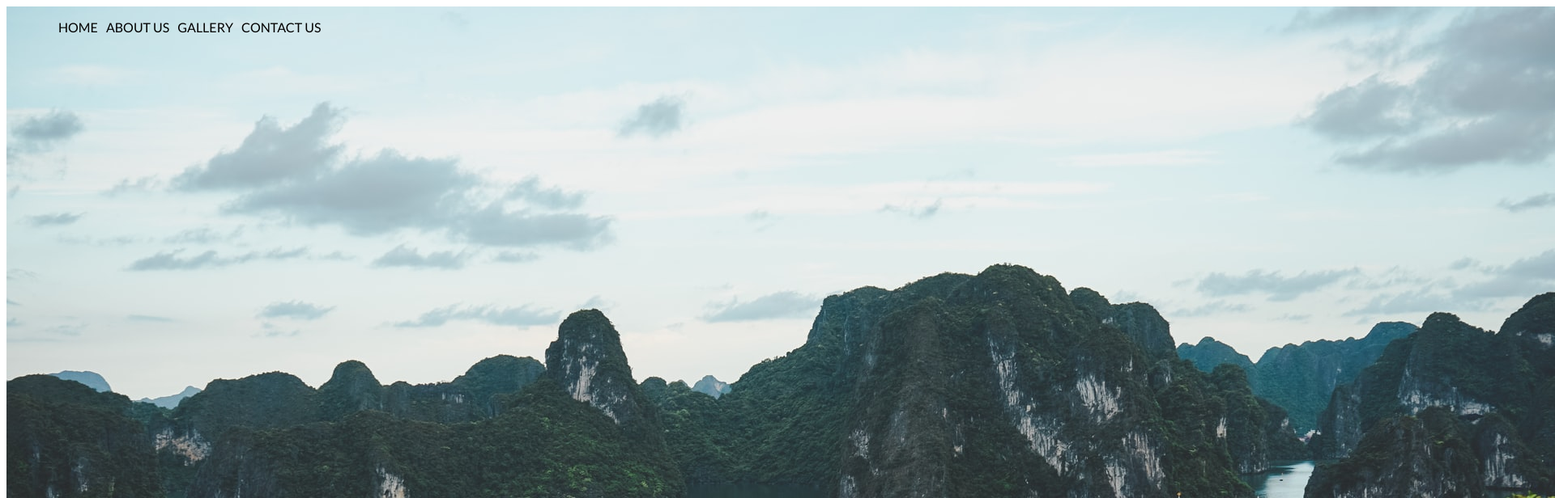
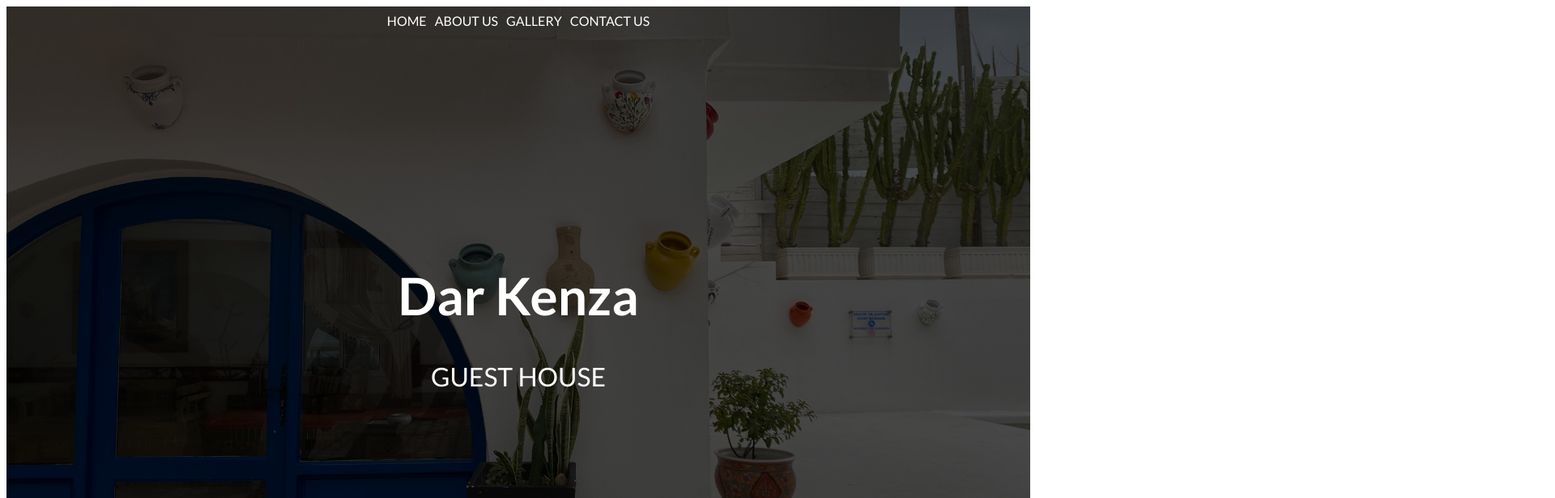
Before and after one commit to rimamenaa/DarKenza, a React (Vite) app: page / in a window 1280 px wide. Shown: the top 616 px of the page at 81% size, 1920 px wide, since content can reach past the window. Built offline with nearby package versions, Linux system fonts and the light colour scheme.

Commit message:
fixed navbar bug

```diff
--- a/src/Components/Hero.jsx
+++ b/src/Components/Hero.jsx
@@ -1,15 +1,14 @@
 import React from 'react'
 import "./HeroStyles.css"
-import Image from '../assets/1.jpg'
 
 export default function Hero(props) {
   return (
     <>
-    <div className='hero'>
-        <img src={Image} alt="HeroImg" />
+    <div className={props.cName}>
+        <img src={props.heroImg} alt="HeroImg" />
         <div className='heroText'>
-            <h1>Dar Kenza</h1>
-            <p>GUEST HOUSE</p>
+            <h1>{props.title}</h1>
+            <p>{props.text}</p>
         </div>
     </div>
 
--- a/src/Components/HeroStyles.css
+++ b/src/Components/HeroStyles.css
@@ -1,3 +1,32 @@
-h1 {
+.hero {
+    width: 100%;
+    height: 100%;
+    position: relative;
+}
+img {
+    width: 100%;
+    height: 100%;
+    object-fit: cover;
+    filter: brightness(30%);
+}
+.heroText {
+    position: absolute;
+    top: 55%;
+    left: 50%;
+    transform: translate(-50%, -50%);
+}
+.heroText h1 {
     font-size: 4rem;
+    background: #fff;
+    -webkit-background-clip: text;
+    -webkit-text-fill-color: transparent;
 }
+.heroText p {
+    font-size: 2rem;
+    font-weight: 400;
+    color: #fff;
+}
+
+@media screen and (max-width: 555px) {
+    .heroText
+}
--- a/src/Components/NavbarStyles.css
+++ b/src/Components/NavbarStyles.css
@@ -1,18 +1,26 @@
-.navMenu {
+.navbar {
+    position: fixed;
+    top: 0;
+    left: 0;
+    right: 0;
+    margin: 0 auto; /* auto will center the element horizontally */
+    width: 100%;
+    z-index: 1; /*to make the navbar show on top of the image */
+  }
+
+  .navMenu {
     display: grid;
     grid-template-columns: repeat(4, auto);
     grid-gap: 10px;
     list-style: none;
     align-items: center;
-    padding: 0 5%;  /* % instead of rem or px for better resposivity */
     justify-content: center;
-    position: fixed;
-
-}
+    padding: 0 30%; /* % instead of rem or px for better resposivity */
+  }
 
 .navLinks {
     text-decoration: none;
-    color: black;
+    color: white;
 }
 
 .navLinks:hover {
--- a/src/Routes/Home.jsx
+++ b/src/Routes/Home.jsx
@@ -1,12 +1,18 @@
 import React from 'react'
 import Navbar from '../Components/Navbar'
 import Hero from '../Components/Hero'
+import Image from '../assets/12.jpg'
 
 export default function Home() {
   return (
     <>
     <Navbar/>
-    <Hero/>
+    <Hero
+    cName="hero"
+    heroImg={Image}
+    title="Dar Kenza"
+    text="GUEST HOUSE"
+    />
     </>
   )
 }
```
Also changed, not shown: src/assets/12.jpg (added).
